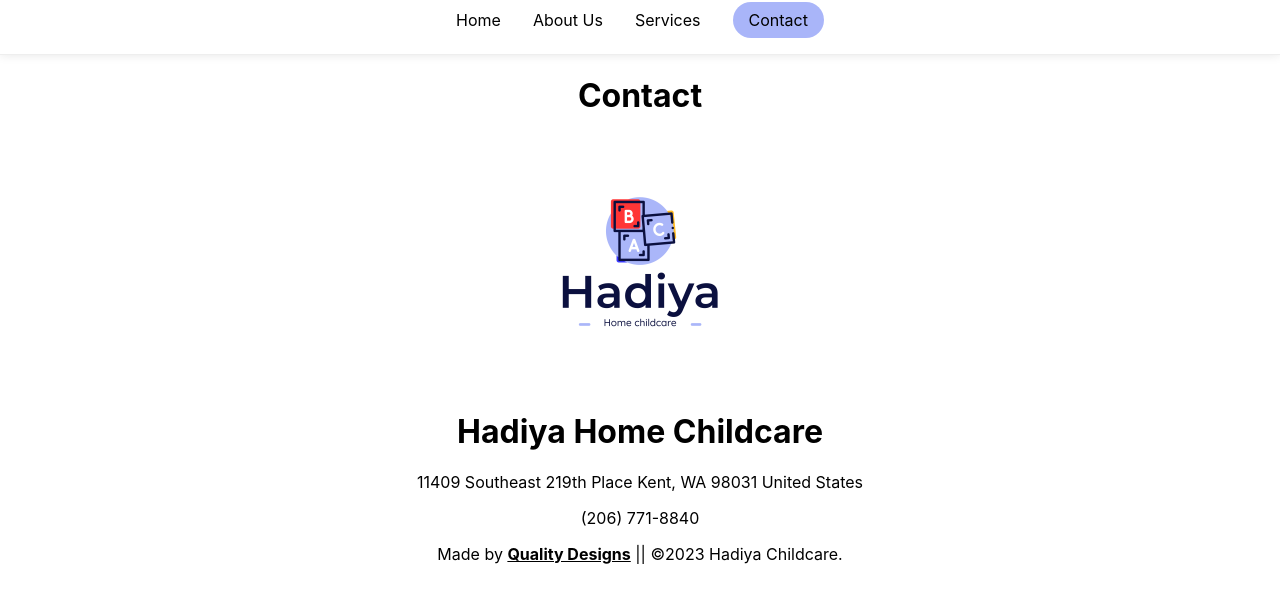
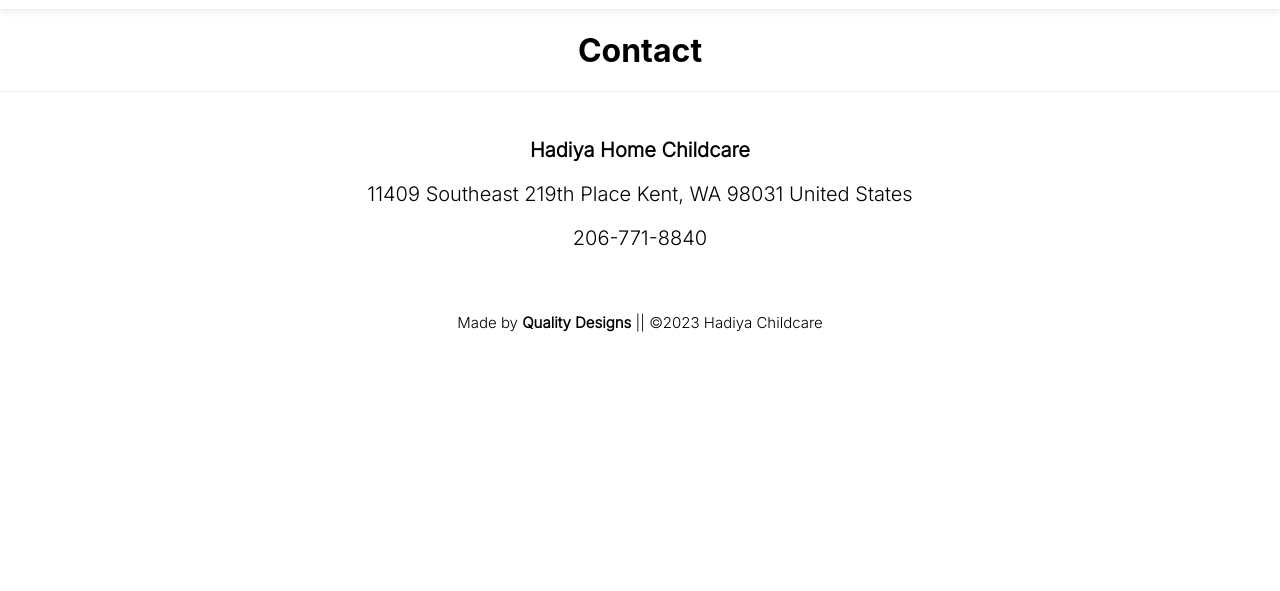
Before and after one commit to nabdi7/hadiya-childcare, a React (Create React App) app: page /contact in a window 1280 px wide. Shown: the part 206-797 px from the top of the page. Built offline with nearby package versions, Linux system fonts and the light colour scheme.

Commit message:
first commit

```diff
--- a/src/components/Footer.css
+++ b/src/components/Footer.css
@@ -0,0 +1,60 @@
+@import url('https://fonts.googleapis.com/css2?family=Inter:wght@100;300&family=Montserrat:wght@100&family=Poppins:wght@100&display=swap');
+
+* {
+    box-sizing: border-box;
+}
+
+.footer {
+    display: flex;
+    justify-content: center;
+    align-items: center;
+    background-color: #fff;
+    padding: 0 2rem;
+    border-top: 1px solid #eee;
+    /* box-shadow: 0px 0px 10px 0px rgba(0,0,0,0.1); */
+}
+.logo-div {
+    display: flex;
+    justify-content: flex-start;
+    align-items: center;
+    margin-right: 1rem;
+}
+.footer-container {
+    align-items: center;
+    padding: 2rem;
+}
+
+.footer-title {
+    font-size: 20px;
+    margin-bottom: 1rem;
+    color: #000;
+    font-family: 'Inter';
+    align-items: center;
+    justify-content: center;
+}
+
+.footer-description {
+    font-size: 20px;
+    margin-bottom: 1rem;
+    color: #000;
+    font-family: 'Inter';
+    align-items: center;
+    justify-content: center;
+}
+.footer-description a {
+    text-decoration: none;
+    color: inherit;
+    transition: color 0.3s;
+}
+
+.copyright {
+    font-size: 15px;
+    color: #000;
+    font-family: 'Inter';
+    text-align: center;
+}
+
+.copyright a {
+    text-decoration: none;
+    color: inherit;
+}
--- a/src/components/Footer.js
+++ b/src/components/Footer.js
@@ -6,21 +6,21 @@ const Footer = () => {
     return (
         <>
         <footer className='footer'>
-            {/* logo div */}
-            <div className='logo-div'>
-                <img src={logo} width='250px' height='auto' max-width='100%' max-height='100%' alt='Logo' />
+            {/* <div className='logo-div'>
+                <img src={logo} width='200px' height='auto' max-width='100%' max-height='100%' alt='Logo' />
+            </div> */}
+
+            <div className='footer-container'>
+                <h1 className='footer-title'> Hadiya Home Childcare</h1>
+                <p className='footer-description'><a href='https://www.google.com/maps/place/Hadiya+Home+Childcare/@47.4053302,-122.1913848,17z/data=!3m1!4b1!4m6!3m5!1s0x54905dd89377c3f5:0x6e5d903978bd9f29!8m2!3d47.4053302!4d-122.1888045!16s%2Fg%2F11v611htf3?entry=ttu'>11409 Southeast 219th Place Kent, WA 98031 United States </a></p>
+                <p className='footer-description'> <a href='tel:+12068833462'>206-771-8840</a></p>
             </div>
 
-            <div className='footer-container'>
-                <h1> Hadiya Home Childcare</h1>
-                <p>11409 Southeast 219th Place Kent, WA 98031 United States</p>
-                <p> (206) 771-8840</p>
-            </div>
+        </footer>
 
-            <div className="copyright">
-                    <p>Made by <a href="https://qualitydesigns.site/" target="_blank" rel="noopener noreferrer" style={{ color: 'black', fontWeight: 'bold'}}>Quality Designs</a> || ©{new Date().getFullYear()} Hadiya Childcare.</p>
-            </div>
-        </footer>
+        <div className="copyright">
+            <p>Made by <a href="https://qualitydesigns.site/" target="_blank" rel="noopener noreferrer" style={{ color: 'black', fontWeight: 'bold'}}>Quality Designs</a> || ©{new Date().getFullYear()} Hadiya Childcare</p>
+        </div>
 
         </>
     );
--- a/src/components/Navbar.js
+++ b/src/components/Navbar.js
@@ -10,7 +10,7 @@ const Navbar = () => {
             <div className='container'>
                 <div className='logo-container'>
                     <Link to="/" className='logo'>
-                        <img src={logo} width='250px' height='auto' max-width='100%' max-height='100%' alt='Logo' />
+                        <img src={logo} width='190px' height='auto' max-width='100%' max-height='100%' alt='Logo' />
                     </Link>
                 </div>
             </div>
```
